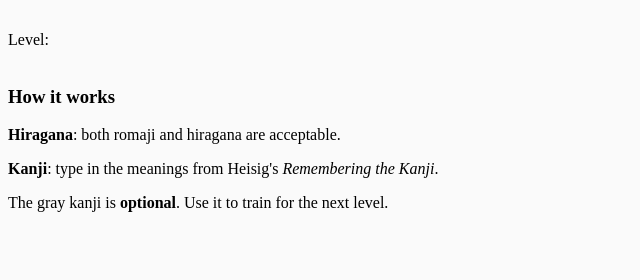
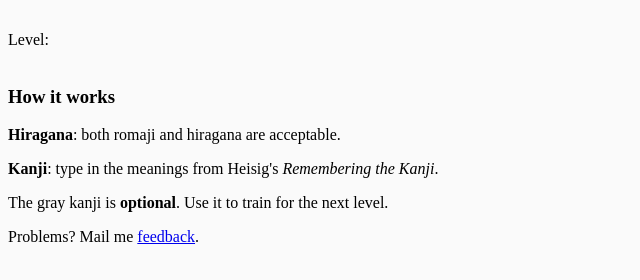
Before and after one commit to lalcmellkmal/kanatcha, a plain HTML site: page index.html in a window 1280 px wide. Shown: the part 204-484 px from the top of the page, without its empty margins (0-640 px from the left). Drawn offline with Linux system fonts and the light colour scheme; files that its build step writes are made by us from their sources; no server answers; files whose address does not match are found by name.

Commit message:
Feedback link

```diff
--- a/index.html
+++ b/index.html
@@ -12,6 +12,7 @@ Your handle: <input id="name">
 <p><strong>Hiragana</strong>: both romaji and hiragana are acceptable.</p>
 <p><strong>Kanji</strong>: type in the meanings from Heisig's <cite>Remembering the Kanji</cite>.</p>
 <p>The gray kanji is <strong>optional</strong>. Use it to train for the next level.</p>
+<p>Problems? Mail me <a href="mailto:lalc@doushio.com">feedback</a>.</p>
 
 </body>
 <script src="jquery-1.7.1.min.js"></script>
```
